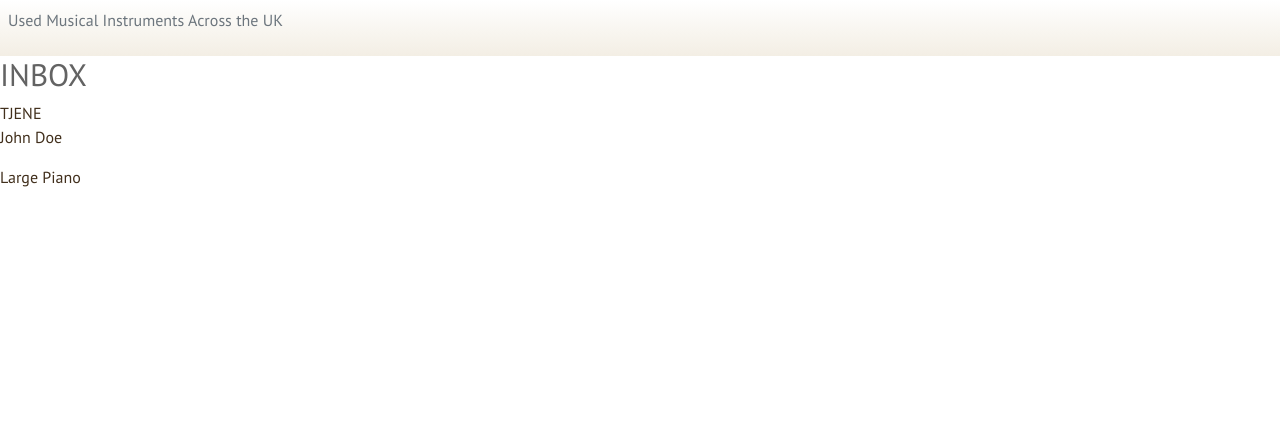
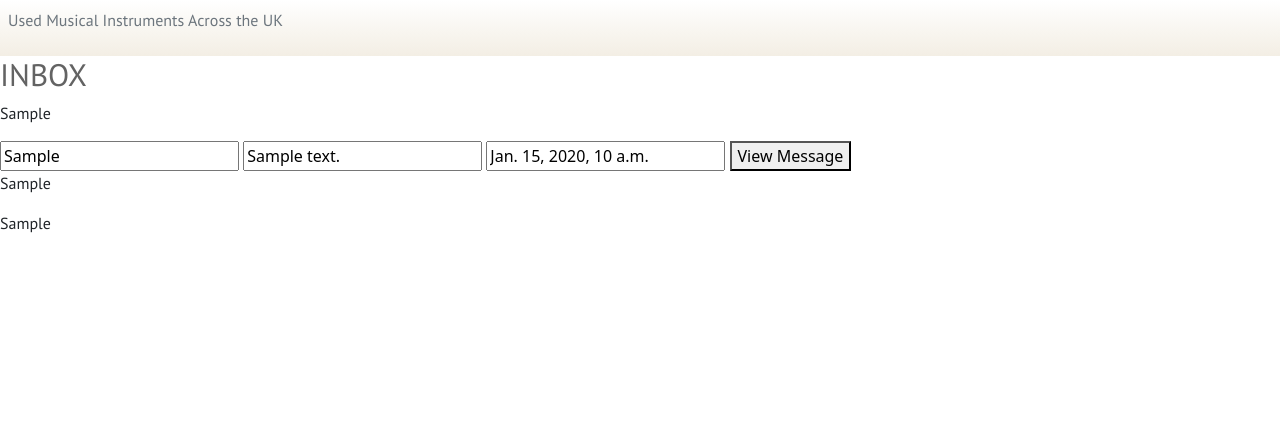
Before and after one commit to johnvenkiah/CI_PP4_John_Venkiah, a Django app: page /msg/inbox in a window 1280 px wide. Shown: the part 59-491 px from the top of the page. Run offline with Django 3.2, Linux system fonts and the light colour scheme; a user stored in the database is signed in; tables that the repository leaves empty hold one stand-in row (values such as "Sample post"); some web fonts are replaced.

Commit message:
msg view and template almost functional

```diff
--- a/jv_instrumental/urls.py
+++ b/jv_instrumental/urls.py
@@ -22,9 +22,9 @@ urlpatterns = [
     path('accounts/', include('allauth.urls')),
     path('', include('main.urls'), name='main_urls'),
     path('', include('user_account.urls'), name='user_account_urls'),
+    path('', include('ads.urls'), name='ad_urls'),
     path('', include('search.urls'), name='search_urls'),
     path('', include('contact.urls'), name='contact_urls'),
-    path('', include('ads.urls'), name='ad_urls'),
     path('', include('msg.urls'), name='msg_urls'),
     path('', include('user_profile.urls'), name='user_profile_urls'),
 ]
--- a/msg/models.py
+++ b/msg/models.py
@@ -8,6 +8,7 @@ class Msg(models.Model):
     recipient = models.CharField(max_length=100)
     message = models.CharField(max_length=500)
     created_on = models.DateTimeField(auto_now_add=True)
+    ad = models.CharField(max_length=500, null=True, blank=True)
 
     class Meta:
         ordering = ['created_on']
--- a/msg/urls.py
+++ b/msg/urls.py
@@ -6,6 +6,5 @@ app_name = 'msg'
 
 urlpatterns = [
     path('msg/', views.MsgView.as_view(), name='msg'),
-    path('msg/init', views.InitMsgView.as_view(), name='init'),
     path('msg/inbox', views.InBoxView.as_view(), name='inbox'),
  ]
--- a/msg/views.py
+++ b/msg/views.py
@@ -5,21 +5,14 @@ from django.http import HttpResponse
 from django.views.decorators.csrf import csrf_exempt
 from datetime import datetime
 from .models import Msg
+from ads.models import Ad
 
 
 
 class InBoxView(View):
     def get(self, request):
-
-        dialog = {
-            'recipient': 'John Doe',
-            'ad': 'Large Piano',
-            'href': 'recipient/sender/',
-        }
-
-        dialogs = [
-            dialog
-        ]
+        user = request.user
+        dialogs = Msg.objects.filter(sender=user)
 
         context = {
             'dialogs': dialogs,
@@ -27,7 +20,7 @@ class InBoxView(View):
         return render(request, 'msg/inbox.html', context)
 
 
-class MsgView(View):
+class MsgRedundantView(View):
 
     def _message(self, user, message, created_on):
         return {
@@ -70,10 +63,47 @@ class MsgView(View):
         return render(request, 'msg/msg.html', context)
 
 
-class InitMsgView(View):
+class MsgView(View):
+
+    def _message(self, user, message, created_on):
+        return {
+            'message': message,
+            'user': user,
+            'created_on': created_on,
+        }
+
+    def get(self, request):
+        ad = request.POST.get('ad_slug')
+        msg = Msg.objects.filter(ad=ad)
+
+        context = {
+            'messages': msg,
+            'ad': ad,
+        }
+
+        return render(request, 'msg/msg.html', context)
+
+    @csrf_exempt
     def post(self, request):
+        sender = request.user
+        message = request.POST.get('message')
+        created_on = datetime.now().strftime('%H:%M, %d %b %Y%Z')
+        ad = request.POST.get('ad_slug'),
+        recipient = Ad.objects.filter(slug=ad)
+
+        new_message = Msg(
+            sender=sender,
+            recipient=recipient,
+            message=message,
+            created_on=created_on,
+            ad=ad,
+        )
+
+        new_message.save()
+        msg = Msg.objects.filter(ad=ad)
         context = {
-            'ad': request.POST.get('ad_slug'),
+            'ad': ad,
+            'sender': self._message(sender, message, created_on),
+            'messages': msg,
         }
-        print(request.POST)
         return render(request, 'msg/msg.html', context)
--- a/templates/ads/ad_detail.html
+++ b/templates/ads/ad_detail.html
@@ -47,8 +47,10 @@
     </div>
     <div class="row">
         <div class="col">
-            <form action="{% url 'msg:init' %}" method="post">{% csrf_token %}
+            <form action="{% url 'msg:msg' %}" method="post">{% csrf_token %}
+                <input type="text" name="recipient" id="recipient" value="{{ ad.seller }}">
                 <input type="text" name="ad_slug" id="ad_slug" value="{{ ad.slug }}">
+                <input type="text" name="message" id="message" value="message">
                 <button type="submit">Send Message</button>
             </form>
             <!-- <a href="" class="btn btn-main">
--- a/templates/msg/inbox.html
+++ b/templates/msg/inbox.html
@@ -8,12 +8,18 @@
     <h2>INBOX</h2>
     <div class="col">
         {% for dialog in dialogs %}
-        <a href="{{ dialog.href }}">TJENE
+        <p>{{ dialog.recipient }}</p>
+        <form action="{% url 'msg:msg' %}" method="post">
+            {% csrf_token %}
+            <input type="text" name="recipient" id="recipient" value="{{ dialog.recipient }}">
+            <input type="text" name="message" id="message" value="{{ dialog.message }}">
+            <input type="text" name="created_on" id="created_on" value="{{ dialog.created_on }}">
+            <button type="submit">View Message</button>
+        </form>
             <div class="row">
                 <p>{{ dialog.recipient }}</p>
                 <p>{{ dialog.ad }}</p>
             </div>
-        </a>
         {% endfor %}
     </div>
 </div>
--- a/templates/msg/msg.html
+++ b/templates/msg/msg.html
@@ -5,7 +5,6 @@
 <div class="row mx-auto">
     <div class="col banner">
         <h2 class="custom-text-shadow p-2">Ad: {{ ad }}</h2>
-        <h2 class="custom-text-shadow p-2">Dialog: {{ dialog }}</h2>
     </div>
 </div>
 <div class="row mx-auto">
@@ -34,7 +33,9 @@
         <form class="post-ad-form msg-form" method="post" action="">
             {% csrf_token %}
             <label for="msg">Message</label>
-            <input type="text" name="message" id="message" value="test_msg">
+            <input type="text" name="message" id="message" value="">
+            <input type="text" name="ad" id="ad" value="{{ ad }}">
+            <input type="text" name="recipient" id="recipient" value="{{ ad.seller }}">
             <div class="col">
                 <button class="btn btn-main btn-send" type="submit">Send</button>
             </div>
```
Also changed, not shown: ads/migrations/0001_initial.py, ads/migrations/0002_alter_ad_price.py (deleted), ads/migrations/0003_alter_ad_price.py (deleted), msg/migrations/0001_initial.py, msg/migrations/0002_alter_msg_sender.py (deleted), user_profile/migrations/0001_initial.py.
